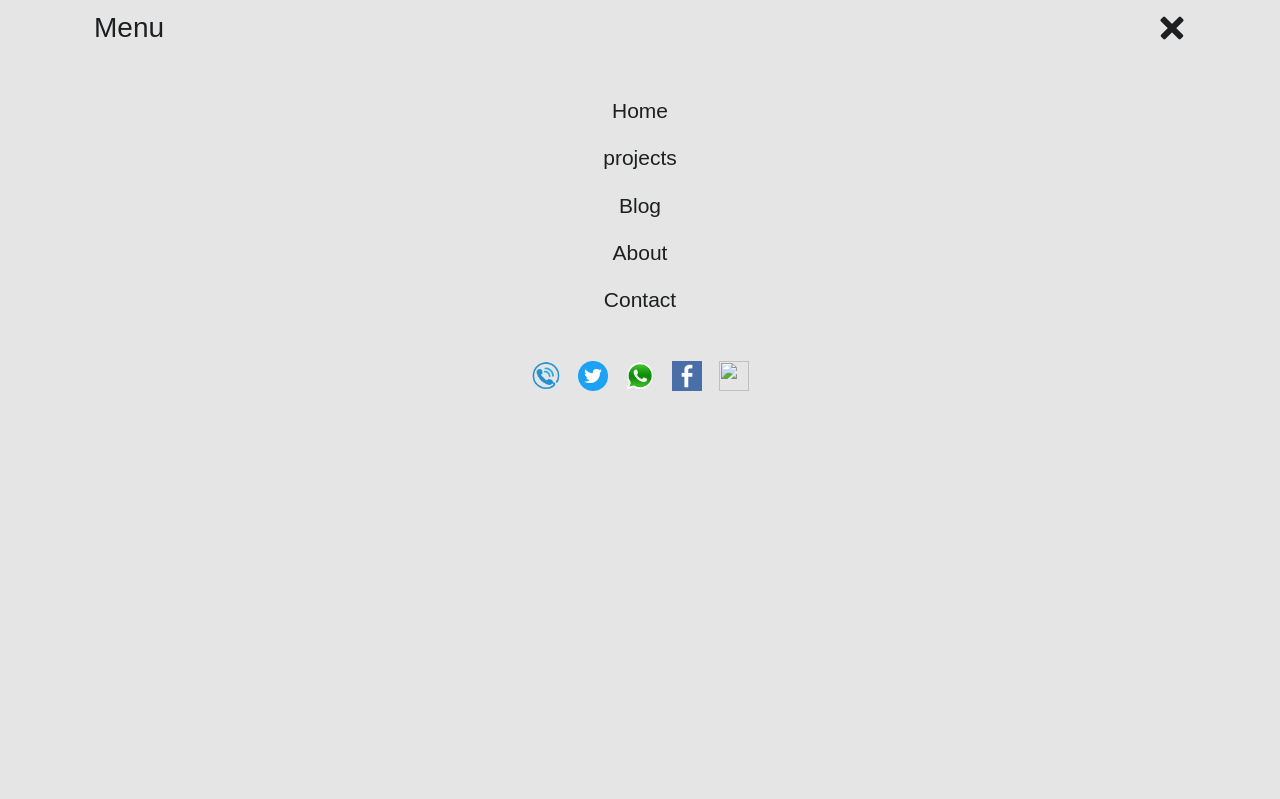
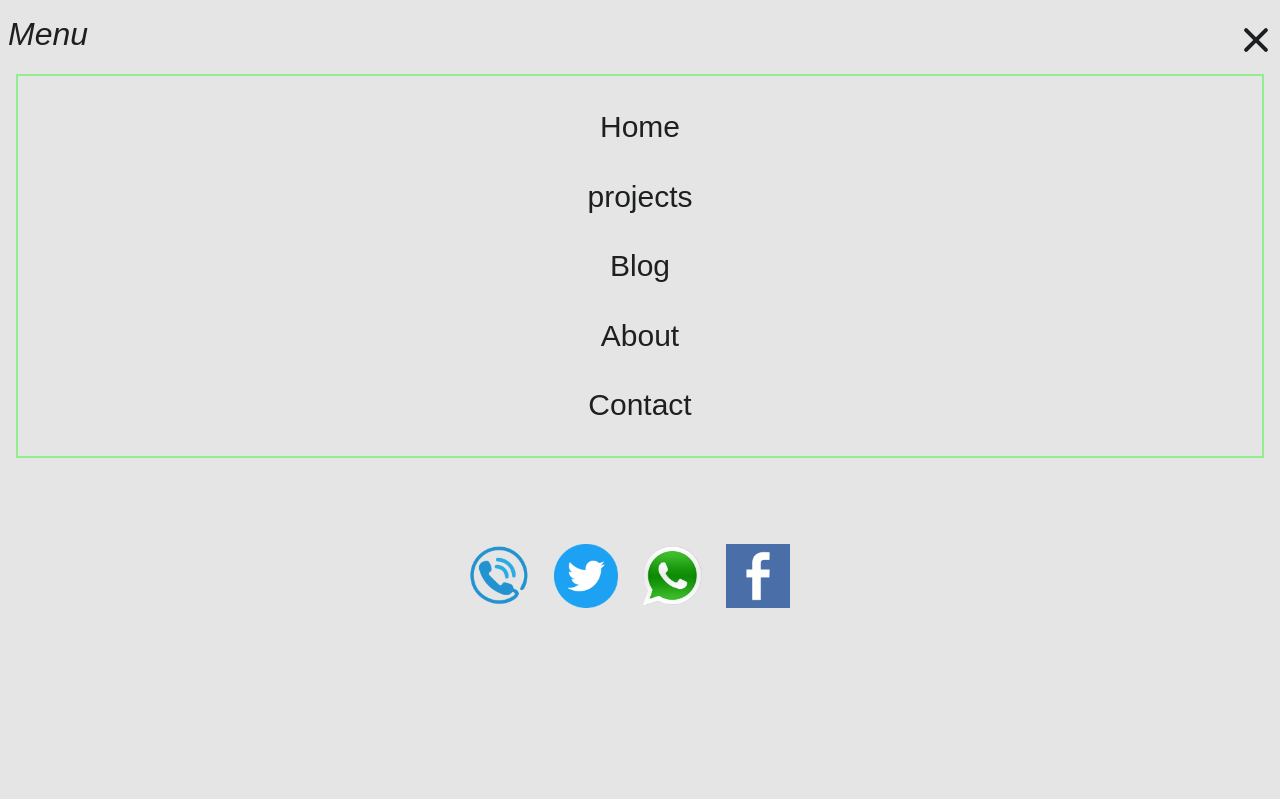
Before and after one commit to Eshun-Cashes/shepherdheart, a plain HTML site: page index.html in a window 1280 px wide. Both pictures are taken after a click on the label "Menu". Shown: the top 799 px of the page. Drawn offline with Linux system fonts and the light colour scheme.

Commit message:
Add files via upload

```diff
--- a/css/styles.css
+++ b/css/styles.css
@@ -9,6 +9,11 @@ body {
     height: 100%;
     margin: 0;
     padding: 0;
+}
+
+.home-page{
+    height: 100%;
+    width: 100%;
 }
 
 #blog{
@@ -23,7 +28,7 @@ body{
    background-color: #070707;
     color: #e5e5e5;
     font: 14px/1.25 'Raleway', sans-serif;
-
+    height: 100vh;
 }
 
 h2,
@@ -40,16 +45,16 @@ h1{
 }
 
 .dp{
-    margin-top: 25px;
+    margin-top: 10px;
     border-radius: 100%;
-    width: 15em;
-    height: 15em;
+    width: 400px;
+    height: 400px;
 }
 
 .note{
-    width: 45%;
+    width: 50%;
     margin: auto;
-    margin-top: 2em;
+    margin: 30px auto;
     line-height: 2;
     border: 1px solid wheat;
     padding: 4px;
@@ -60,21 +65,24 @@ span{
 }
 
 .container{
-    margin: 0 auto;
-    max-width: 80em;
+    margin: 10px auto 0;
+    max-width: 1280px;
 }
 
-main .container{ padding: 1em;}
+main .container{
+    padding: 16px;
+}
 
 
 
 .contact{
     clip: rect(1px 1px 1px 1px);
     clip: rect(1px, 1px, 1px, 1px);
-    height: 2em;
+    height: 64ox;
     overflow: hidden;
   /*position: absolute !important;*/
-   width: 2em;
+   width: 64px;
+   margin-top: 40px;
 }
 
 
@@ -100,9 +108,13 @@ nav input{
 nav label{
     cursor: pointer;
     display: block;
-    font: 2em/1 'Oswald', sans-serif;
-    padding: 0.5em;
+    font: 32px/1 'Oswald', sans-serif;
+    padding: 8px;
 }
+/*
+em{
+    margin-top: 48px;
+}*/
 
 /*------Hamburger Icon------*/
 
@@ -110,16 +122,16 @@ nav label{
 #menu-icon:before,
 #menu-icon:after{
     background: #1d1f20;
-    border-radius: 0.05em;
-    height: 0.2em;
+    border-radius: 8px;
+    height: 4px;
     transition: all 0.2s ease-in-out;
     width: 100%;
 }
 
 #menu-icon{
     display: inline-block;
-    margin: 0.4em 0;
-    max-width: 1em;
+    margin:20px 0;
+    max-width: 32px;
     position: relative;
 }
 
@@ -135,11 +147,17 @@ nav label #menu-icon{
 }
 
 #menu-icon:before{
-    top: -0.3em;
+    top: -6.8px;
 }
 
 #menu-icon:after{
-    bottom: -0.3em;
+    bottom: -6.8px;
+}
+
+/**--------Home-----*/
+
+#home{
+    border: 2px solid lightgreen;
 }
 
 /*-------- Close Icon-----*/
@@ -164,7 +182,7 @@ nav input:checked ~ #overlay{
     background-color: #e5e5e5;
     bottom: 0;
     left: 0;
-    height: 100vh;
+    /*height: 100vh;*/
     position: fixed;
     right: 0;
     top: 0;
@@ -172,19 +190,11 @@ nav input:checked ~ #overlay{
     z-index: -1;
 }
 
-/*
-#overlay{
-
-
-}*/
-
-/*-----List-----*/
-
 nav ul{
-    font-size: 1.5em;
+    font-size: 30px;
     list-style: none;
-    margin: 0;
-    max-height: 0;
+    margin: auto;
+    max-height: 10px;
     opacity: 0;
     overflow: hidden;
     padding: 0;
@@ -192,14 +202,14 @@ nav ul{
 }
 
 nav input:checked ~ ul{
-    margin: 1em;
+    margin: 16px;
     max-height: inherit;
     opacity: 1;
 }
 
 
 nav ul > li {
-    margin: 1em 0;
+    margin: 32px 0;
 }
 
 nav ul a {
@@ -216,11 +226,6 @@ nav ul a:hover{
 
 nav ul#social-media > li {
     display: inline-block;
-    font-size: 0.7em;
-    margin: 0.4em;
+    font-size: 10px;
+    margin: 30px 7px;
 }
-
-nav ul#social-media > li a:hover{
-    background-color: rgb(231, 231, 223);
-    color: white;
-}
--- a/index.html
+++ b/index.html
@@ -3,13 +3,17 @@
     <head>
         <title>SF Fundation Page</title>
         <meta charset="utf-8">
+        <meta name="viewpoint" content="with="device-width">
         <link rel="stylesheet" href="css/styles.css">
 
         <body>
+
+            <div class="home page">
+
                 <nav>
                     <div class="container">
                         <input id="responsive-menu" type="checkbox">
-                    <label for="responsive-menu">Menu <span id="menu-icon"></span></label>
+                        <label for="responsive-menu"> <em>Menu</em>  <span id="menu-icon"></span></label>
                         <div id="overlay"></div>
 
                         <ul id="home">
@@ -67,8 +71,6 @@
                         <h2>WELCOME TO</h2>
                         <h1>SHEPHERD 💕 FOUNDATION</h1>
                     </div>
-            </main>
-
                     <div class="profile">
                         <img class="dp" src="images/sh.jpg" alt="Shepherd heart logo">
 
@@ -79,6 +81,10 @@
                             <span> Matt 10:42</span>
                         </p>
                     </div>
+                </main>
+
+            </div>
+
         </body>
     </head>
 </html>
```
Lines whose indentation alone changed are shown as unchanged.
